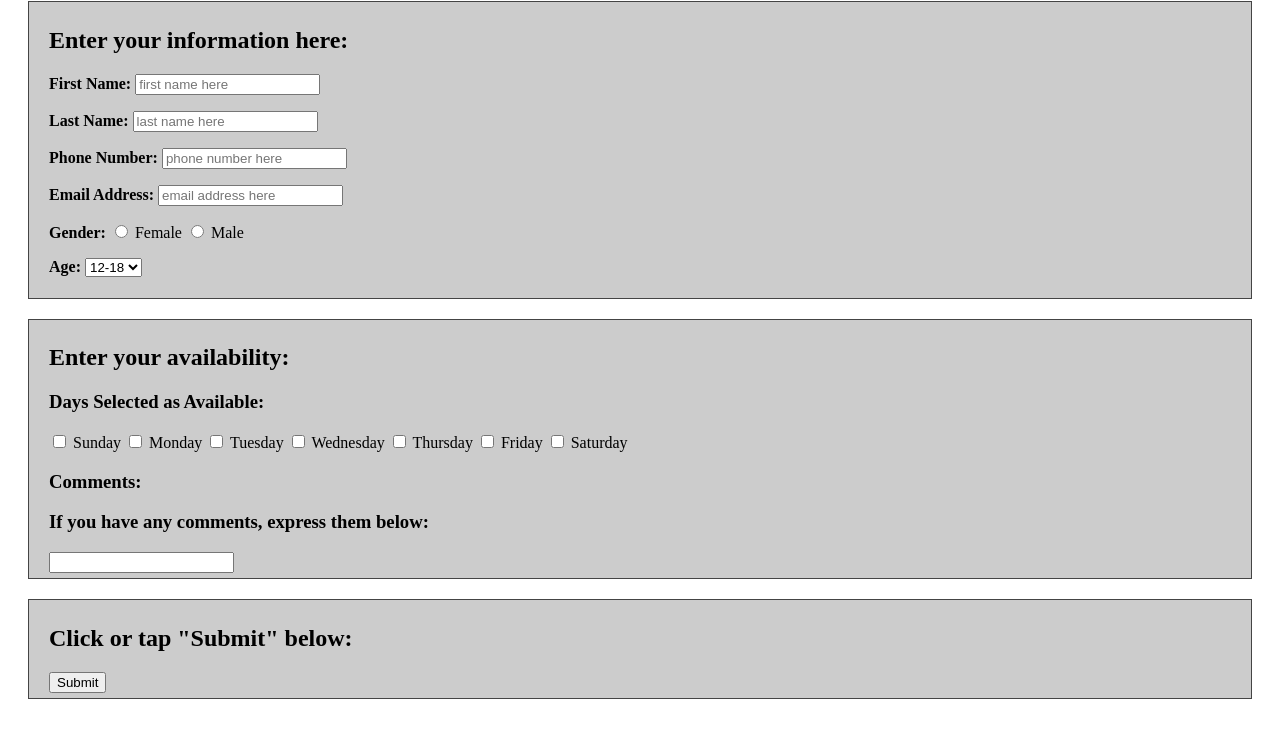
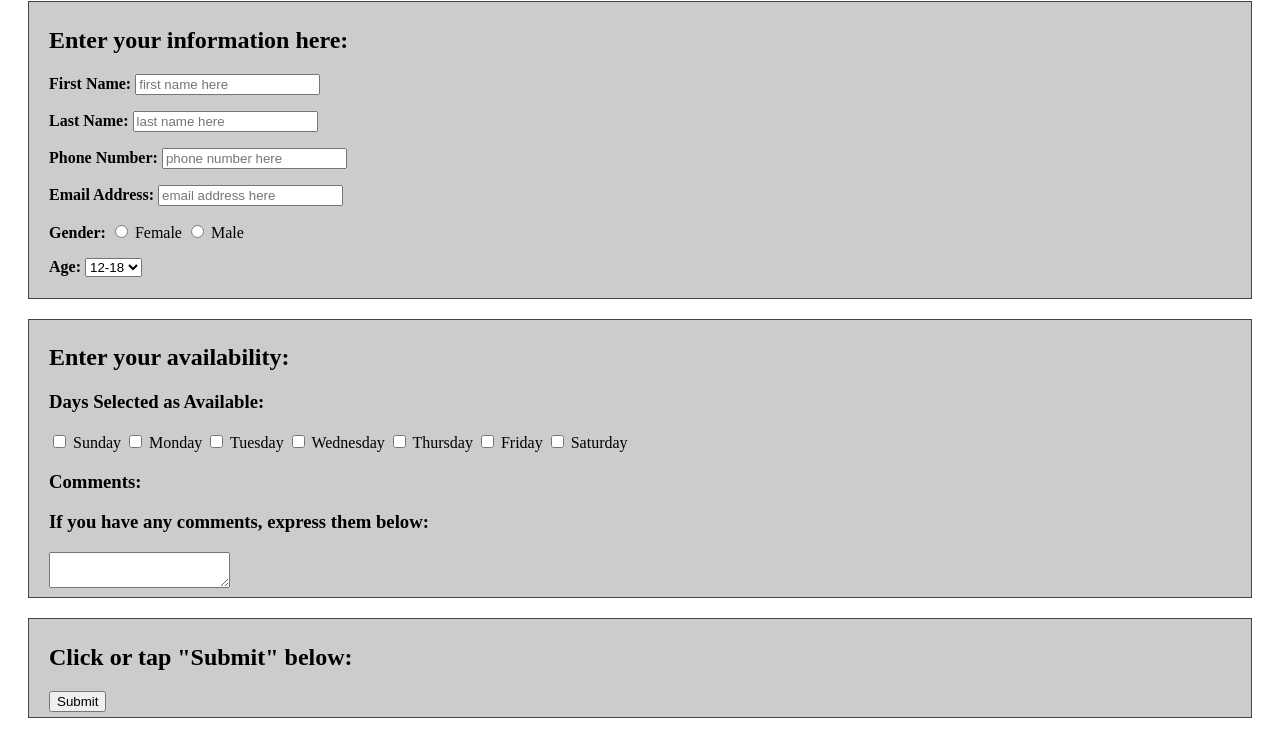
Before and after one commit to CameronAGluth/ITMD361_LabD, a plain HTML site: page index.html in a window 1280 px wide. Shown: the part 208-946 px from the top of the page. Drawn offline with Linux system fonts and the light colour scheme.

Commit message:
fixing index.html

```diff
--- a/index.html
+++ b/index.html
@@ -47,7 +47,6 @@
 	<div class="box">
 	<h2>Enter your availability:</h2>
 	<h3>Days Selected as Available:</h3>
-</strong>
 			<input type="checkbox" id="dayOfTheWeek1" name="available_field[]" value="Sunday"> <label for="dayOfTheWeek1">Sunday</label>
 			<input type="checkbox" id="dayOfTheWeek2" name="available_field[]" value="Monday"> <label for="dayOfTheWeek2">Monday</label>
 			<input type="checkbox" id="dayOfTheWeek3" name="available_field[]" value="Tuesday"> <label for="dayOfTheWeek3">Tuesday</label>
@@ -58,7 +57,7 @@
 
 	<h3>Comments:</h3>
 	<h3>If you have any comments, express them below:</h3>
-<input type="textarea" name="comments_field">
+<textarea name="comments_field"></textarea>
 	</div>
 	<div class="box">
 	<h2>Click or tap "Submit" below:</h2>
```
